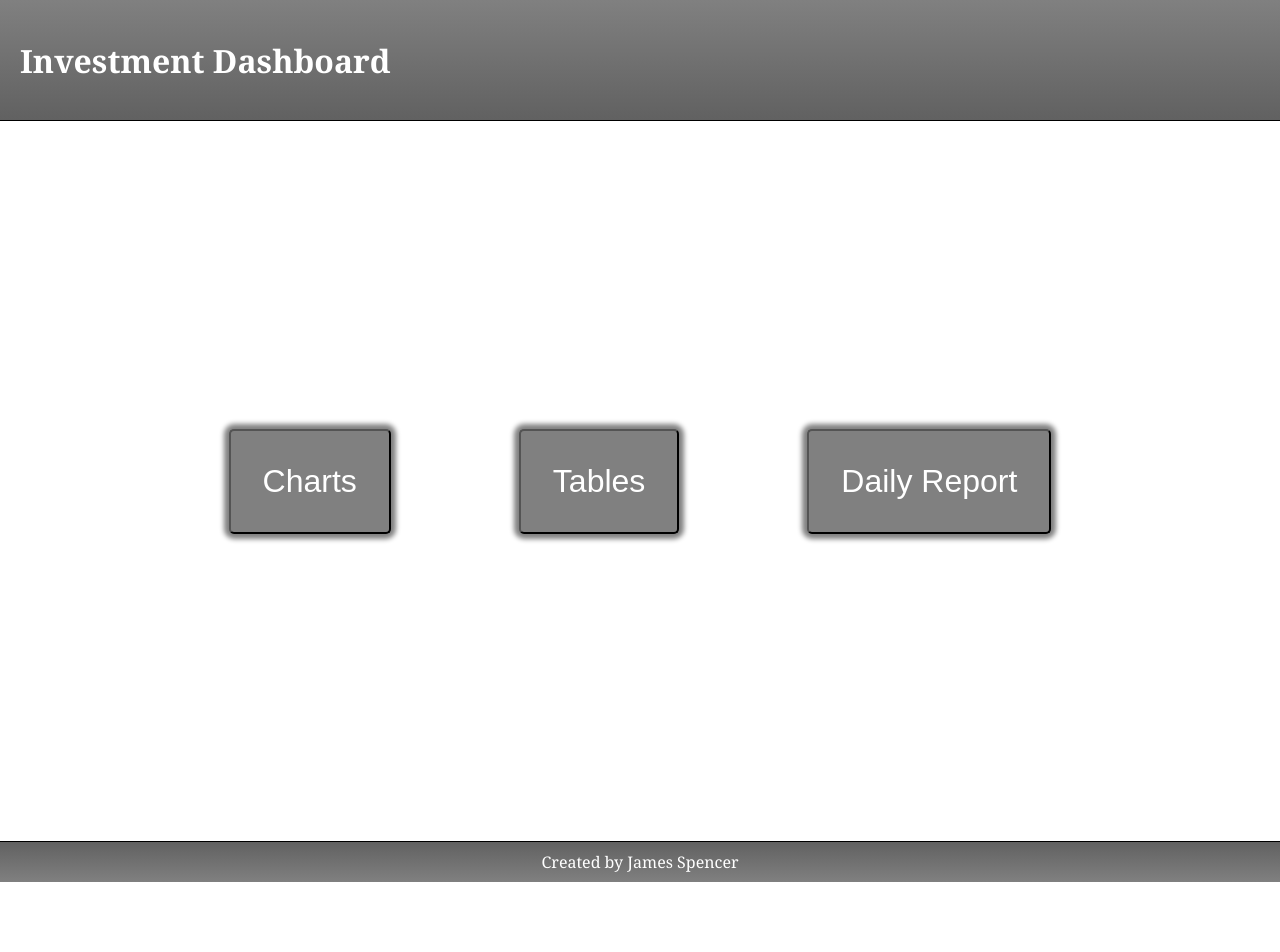
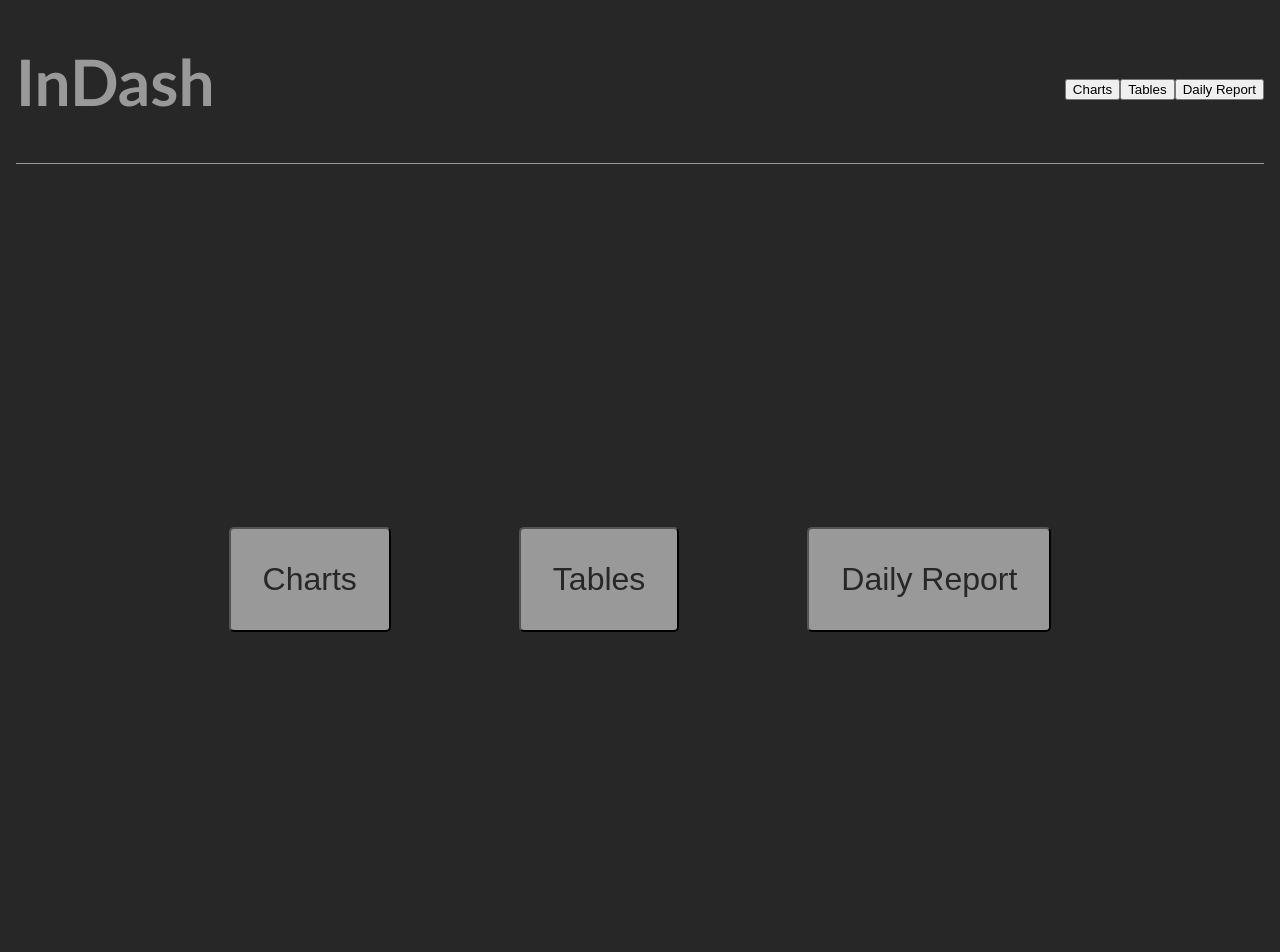
Before and after one commit to jkcswd/Investment-Dashboard-frontend, a React (Create React App) app: page / in a window 1280 px wide. Shown: the top 952 px of the page. Before the commit the page ends 882 px from the top, so only its background shows below. Built offline with nearby package versions, Linux system fonts and the light colour scheme.

Commit message:
adjust styling

```diff
--- a/src/components/App/App.css
+++ b/src/components/App/App.css
@@ -1,60 +1,80 @@
+:root {
+  --primary:rgb(39, 39, 39);
+  --secondary:rgb(153, 153, 153);
+
+}
+html,body {
+  height: 100%;
+}
+
+#root {
+  font-family:'Gill Sans', 'Gill Sans MT', Calibri, 'Trebuchet MS', sans-serif;
+  background-color: var(--primary);
+  color: var(--secondary);
+  height: 100%;
+}
+
 .App {
   height: 100%;
-  font-family: Georgia, 'Times New Roman', Times, serif;
 }
 
 header {
-  height: 10%;
-  padding:20px;
+  margin: 0 1rem 1rem 1rem ;
   display: flex;
   align-items: center;
-  border-bottom: 1px solid black;
-  background: linear-gradient(grey, rgb(97, 97, 97));
-  font-size: 1em;
+  justify-content: space-between;
+  border-bottom: 1px solid var(--secondary);
+  font-size: 2em;
+  color: var(--secondary);
 }
 
 main {
-  min-height: 85%;
-  height: fit-content;
-  padding:20px;
   display: flex;
   align-items: center;
   justify-content: center;
-  background-color: white;
+  background-color: var(--primary);
+  min-height: 100vh;
 }
 
 footer {
-  height: 5%;
+  height: 5rem;
+  background-color: var(--primary);
+  color: var(--secondary);
 
   display: flex;
   justify-content: center;
   align-items: center;
-
-  border-top: black 1px solid;
-  background: linear-gradient(rgb(97, 97, 97), grey);
 }
 
-header, footer {
-  color: white;
+footer p {
+  border-top: var(--secondary) 1px solid;
+  padding-top: 2rem;
+  width: 50%;
+  display: flex;
+  justify-content: center;
+  align-items: center;
 }
 
-.App button {
+.nav-button {
+
+}
+
+.main-button {
   font-size: 2em;
-  color: white;
+  color: var(--primary);
   border-radius: 5px;
   padding: 1em;
   margin: 2em;
-  background-color: grey;
-  box-shadow: 0 0 5px 5px grey;
+  background-color: var(--secondary);
   transition: 500ms;
 }
 
-.App button:hover {
+.main-button:hover {
   transform: scale(1.1);
 }
 
 .Table {
-  color: black;
+  color: var(--secondary);
 }
 
 svg {
@@ -64,5 +84,5 @@ svg {
 
 a {
   text-decoration: none;
-  color: white;
+  color: var(--secondary);
 }
--- a/src/components/App/App.js
+++ b/src/components/App/App.js
@@ -13,16 +13,23 @@ const App = () => {
 
   return (
     <div className="App">
-      <header><h1><a href='/'>Investment Dashboard</a></h1></header>
+      <header>
+          <h1><a href='/'>InDash</a></h1>
+          <nav>
+            <button className='nav-button' onClick={() => setShowChart(true)}>Charts</button>
+            <button className='nav-button' onClick={() => setShowTable(true)}>Tables</button>
+            <button className='nav-button' onClick={() => setShowDailyReport(true)}>Daily Report</button>
+          </nav>
+      </header>
       <main>
         {!showChart && !showTable && !showDailyReport &&
-          <button onClick={() => setShowChart(true)}>Charts</button>
+          <button className='main-button' onClick={() => setShowChart(true)}>Charts</button>
         }
         {!showChart && !showTable &&  !showDailyReport &&
-          <button onClick={() => setShowTable(true)}>Tables</button>
+          <button  className='main-button' onClick={() => setShowTable(true)}>Tables</button>
         }
         {!showChart && !showTable && !showDailyReport &&
-          <button onClick={() => setShowDailyReport(true)}>Daily Report</button>
+          <button  className='main-button' onClick={() => setShowDailyReport(true)}>Daily Report</button>
         }
         {showChart &&
           <ChartDisplay/>
@@ -33,9 +40,8 @@ const App = () => {
         { showDailyReport &&
           <DailyDisplay/>
         }
-
       </main>
-      <footer>Created by James Spencer</footer>
+      <footer><p>Created by James Spencer 2023</p></footer>
     </div>
   );
 }
--- a/src/components/Chart/Chart.css
+++ b/src/components/Chart/Chart.css
@@ -1,6 +1,4 @@
 .Chart {
-  border: black 1px solid;
-  box-shadow: 0 0 5px 2px;
   height: 100%;
   width: 100%;
 }
```
